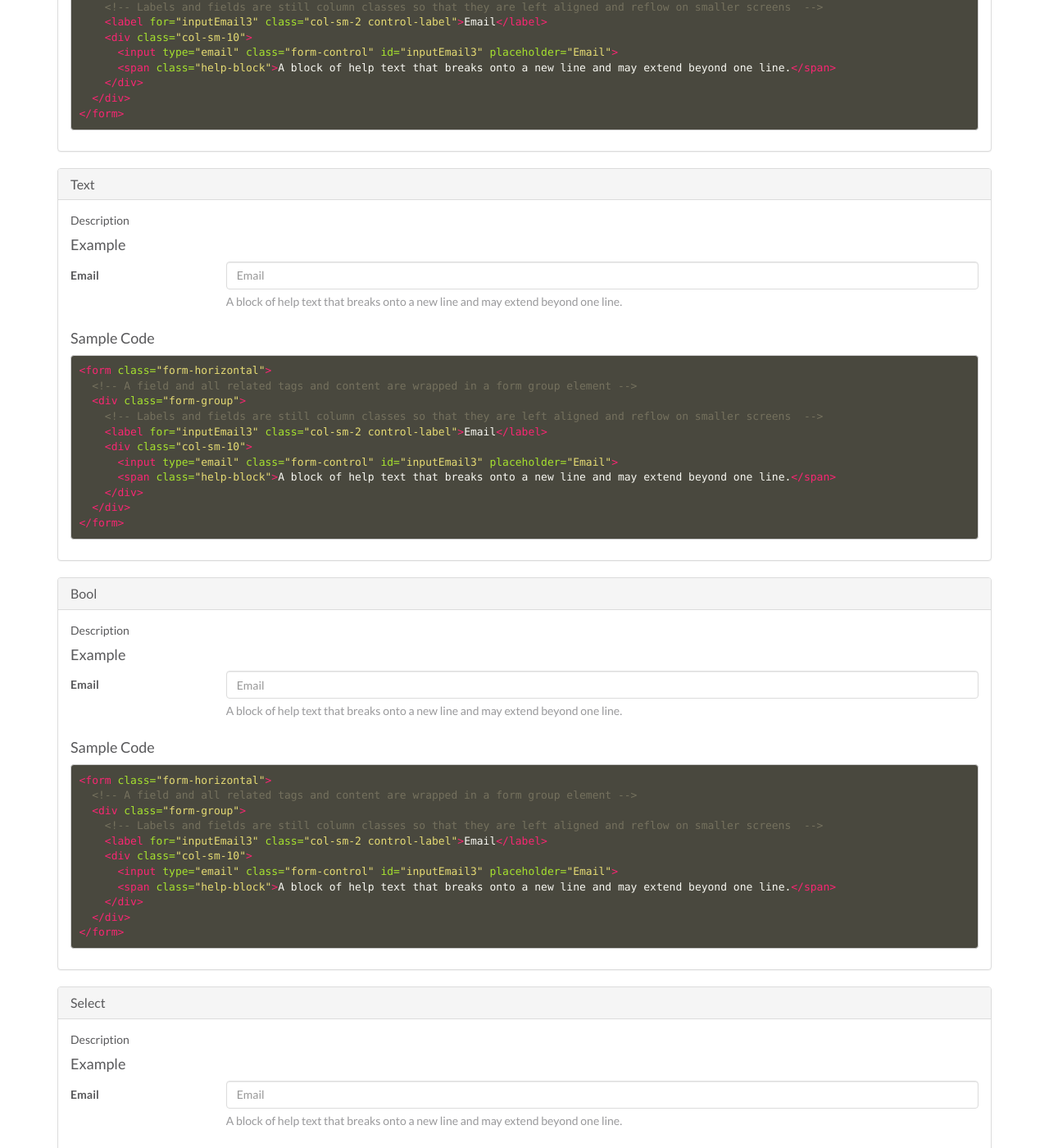
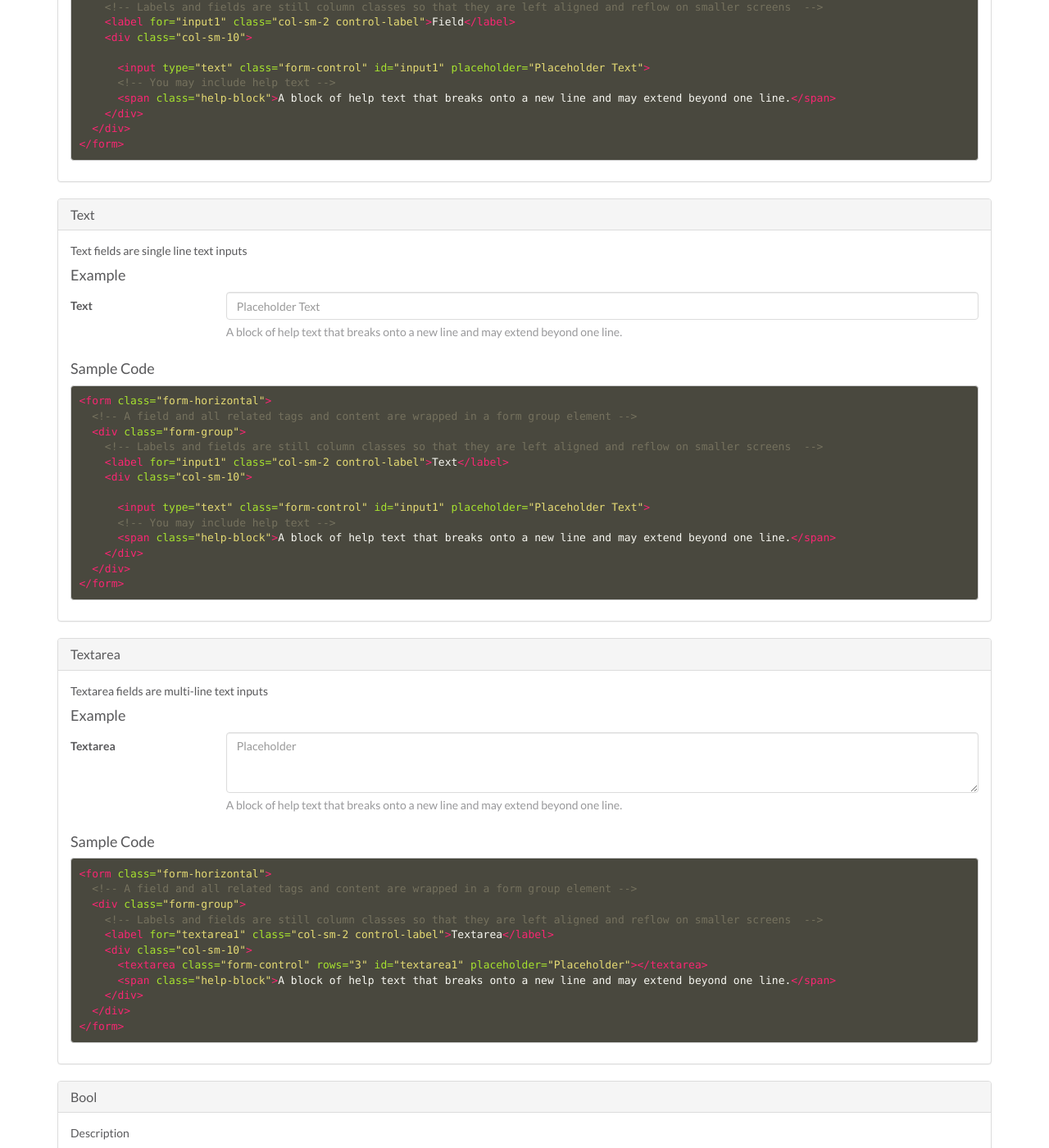
Before and after one commit to balihoo/style-library, a Jekyll site: the page built from forms.html, in a window 1280 px wide and 1400 px high, scrolled down 3940 px. Shown: the whole window at 82% size. Built offline with Jekyll 4.4.1, drawn with Linux system fonts in a browser that asks for light colours; nearby versions of some CDN libraries; some of the changed text lies outside the part shown.

Commit message:
INT-304: adding field examples

```diff
--- a/forms.html
+++ b/forms.html
@@ -313,15 +313,15 @@ layout: default
 				<h3 class="panel-title">Fields</h3>
 			</div>
 			<div class="panel-body">
-				<p>Description</p>
+				<p>A field comprises the input (or other relevant tag) along with labels, help text and other content that is related to a specific form control.</p>
 				<h4>Example</h4>
 				<form class="form-horizontal">
 					<!-- A field and all related tags and content are wrapped in a form group element -->
 					<div class="form-group">
 						<!-- Labels and fields are still column classes so that they are left aligned and reflow on smaller screens  -->
-						<label for="inputEmail3" class="col-sm-2 control-label">Email</label>
+						<label for="input1" class="col-sm-2 control-label">Field</label>
 						<div class="col-sm-10">
-							<input type="email" class="form-control" id="inputEmail3" placeholder="Email">
+							<input type="text" class="form-control" id="input1" placeholder="Placeholder Text">
 							<span class="help-block">A block of help text that breaks onto a new line and may extend beyond one line.</span>
 						</div>
 					</div>
@@ -333,9 +333,11 @@ layout: default
 	<!-- A field and all related tags and content are wrapped in a form group element -->
 	<div class="form-group">
 		<!-- Labels and fields are still column classes so that they are left aligned and reflow on smaller screens  -->
-		<label for="inputEmail3" class="col-sm-2 control-label">Email</label>
+		<label for="input1" class="col-sm-2 control-label">Field</label>
 		<div class="col-sm-10">
-			<input type="email" class="form-control" id="inputEmail3" placeholder="Email">
+
+			<input type="text" class="form-control" id="input1" placeholder="Placeholder Text">
+			<!-- You may include help text -->
 			<span class="help-block">A block of help text that breaks onto a new line and may extend beyond one line.</span>
 		</div>
 	</div>
@@ -360,15 +362,15 @@ layout: default
 				<h3 class="panel-title">Text</h3>
 			</div>
 			<div class="panel-body">
-				<p>Description</p>
+				<p>Text fields are single line text inputs</p>
 				<h4>Example</h4>
 				<form class="form-horizontal">
 					<!-- A field and all related tags and content are wrapped in a form group element -->
 					<div class="form-group">
 						<!-- Labels and fields are still column classes so that they are left aligned and reflow on smaller screens  -->
-						<label for="inputEmail3" class="col-sm-2 control-label">Email</label>
+						<label for="input1" class="col-sm-2 control-label">Text</label>
 						<div class="col-sm-10">
-							<input type="email" class="form-control" id="inputEmail3" placeholder="Email">
+							<input type="text" class="form-control" id="input1" placeholder="Placeholder Text">
 							<span class="help-block">A block of help text that breaks onto a new line and may extend beyond one line.</span>
 						</div>
 					</div>
@@ -380,9 +382,11 @@ layout: default
 	<!-- A field and all related tags and content are wrapped in a form group element -->
 	<div class="form-group">
 		<!-- Labels and fields are still column classes so that they are left aligned and reflow on smaller screens  -->
-		<label for="inputEmail3" class="col-sm-2 control-label">Email</label>
+		<label for="input1" class="col-sm-2 control-label">Text</label>
 		<div class="col-sm-10">
-			<input type="email" class="form-control" id="inputEmail3" placeholder="Email">
+
+			<input type="text" class="form-control" id="input1" placeholder="Placeholder Text">
+			<!-- You may include help text -->
 			<span class="help-block">A block of help text that breaks onto a new line and may extend beyond one line.</span>
 		</div>
 	</div>
@@ -391,6 +395,52 @@ layout: default
 			</div>
 		</div>
 
+
+		<!--
+		 #######
+    #    ###### #    # #####   ##   #####  ######   ##
+    #    #       #  #    #    #  #  #    # #       #  #
+    #    #####    ##     #   #    # #    # #####  #    #
+    #    #        ##     #   ###### #####  #      ######
+    #    #       #  #    #   #    # #   #  #      #    #
+    #    ###### #    #   #   #    # #    # ###### #    #
+
+		 -->
+				<div class="panel panel-default">
+					<div class="panel-heading">
+						<h3 class="panel-title">Textarea</h3>
+					</div>
+					<div class="panel-body">
+						<p>Textarea fields are multi-line text inputs</p>
+						<h4>Example</h4>
+						<form class="form-horizontal">
+							<!-- A field and all related tags and content are wrapped in a form group element -->
+							<div class="form-group">
+								<!-- Labels and fields are still column classes so that they are left aligned and reflow on smaller screens  -->
+								<label for="textarea1" class="col-sm-2 control-label">Textarea</label>
+								<div class="col-sm-10">
+									<textarea class="form-control" rows="3" id="textarea1" placeholder="Placeholder"></textarea>
+									<span class="help-block">A block of help text that breaks onto a new line and may extend beyond one line.</span>
+								</div>
+							</div>
+						</form>
+						<h4>Sample Code</h4>
+<!-- Start Code -->
+{% highlight html %}
+<form class="form-horizontal">
+	<!-- A field and all related tags and content are wrapped in a form group element -->
+	<div class="form-group">
+		<!-- Labels and fields are still column classes so that they are left aligned and reflow on smaller screens  -->
+		<label for="textarea1" class="col-sm-2 control-label">Textarea</label>
+		<div class="col-sm-10">
+			<textarea class="form-control" rows="3" id="textarea1" placeholder="Placeholder"></textarea>
+			<span class="help-block">A block of help text that breaks onto a new line and may extend beyond one line.</span>
+		</div>
+	</div>
+</form>
+{% endhighlight %}
+					</div>
+				</div>
 
 
 <!--
```
